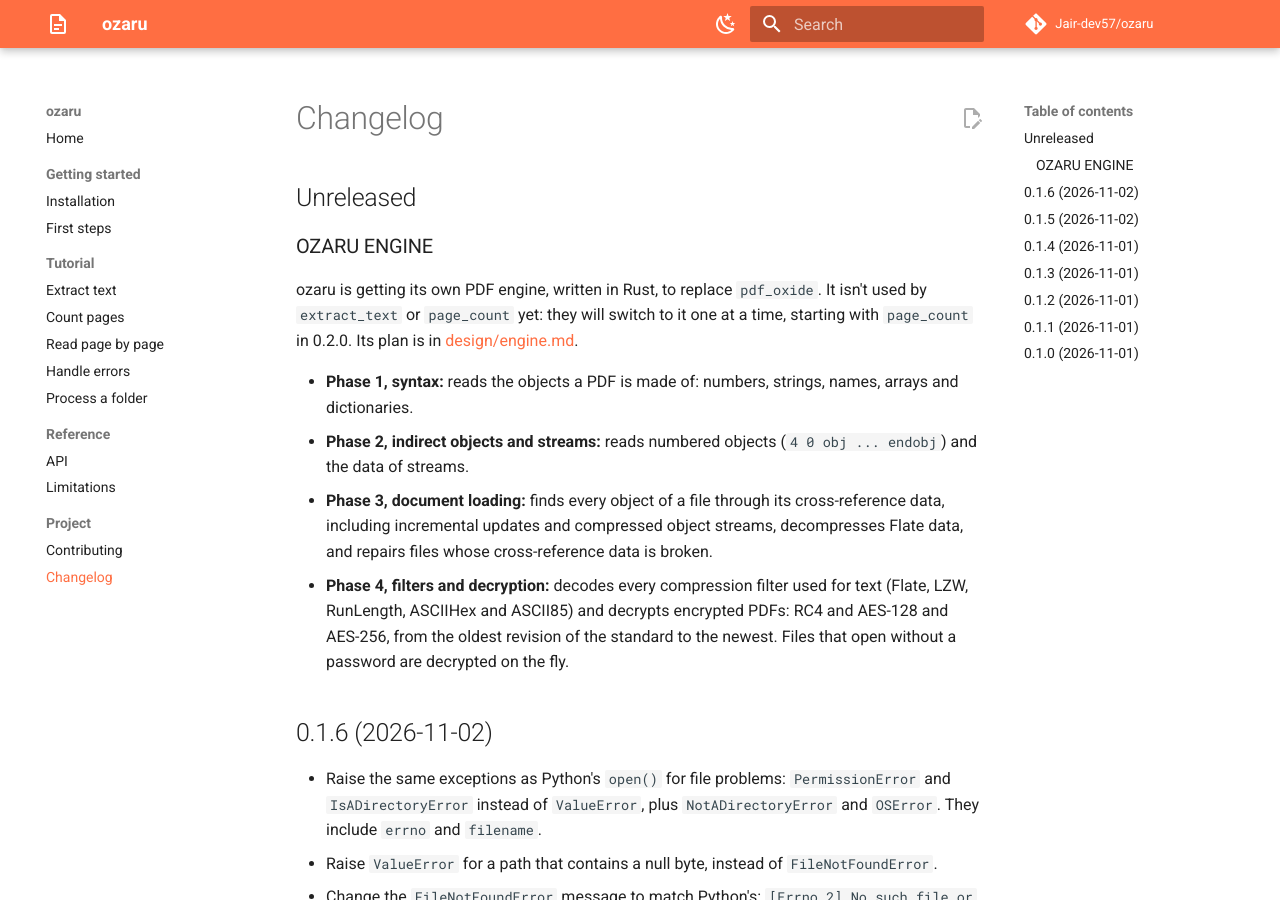
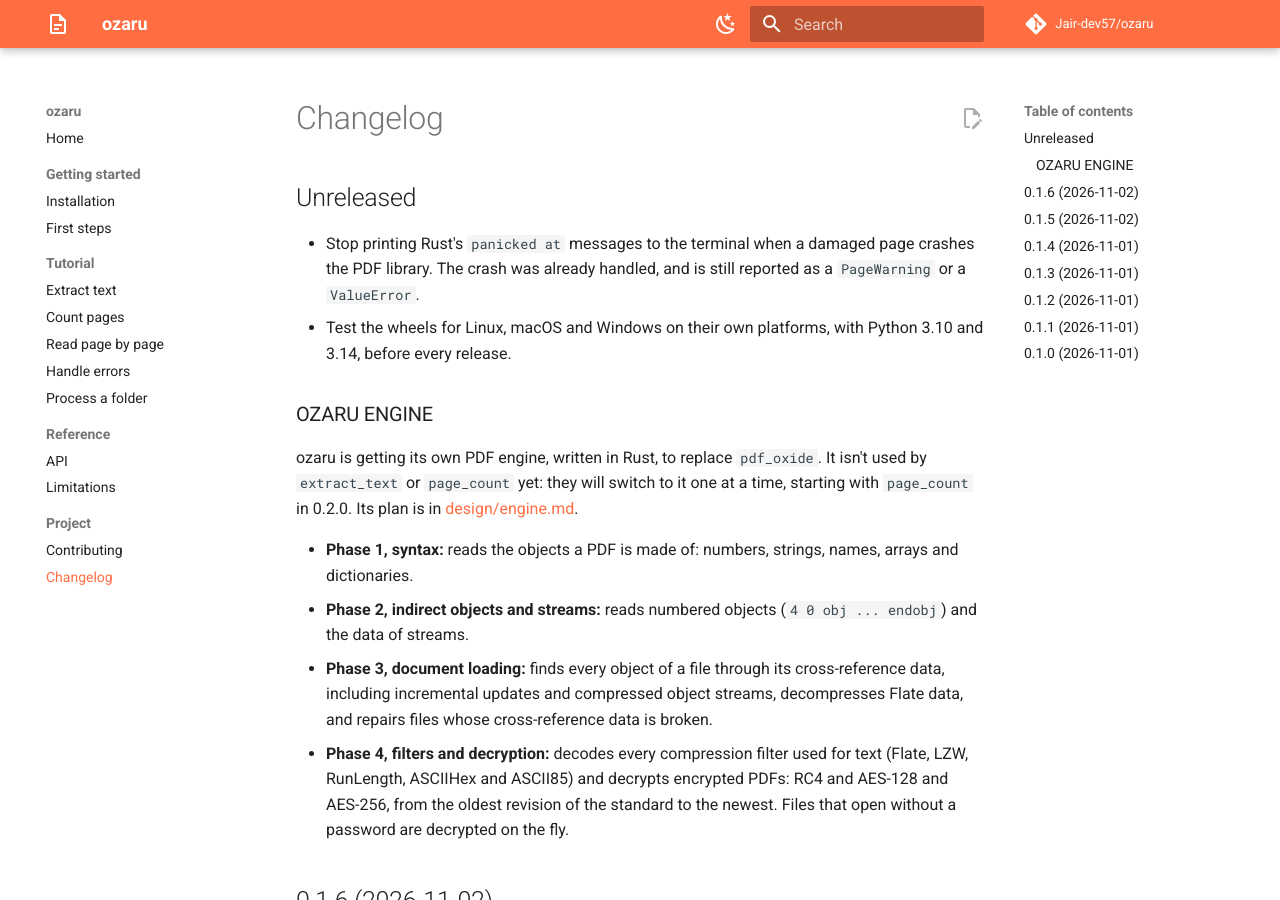
Before and after one commit to Jair-dev57/ozaru, an MkDocs documentation site: the page built from docs/changelog.md, in a window 1280 px wide and 900 px high. Built offline with MkDocs 1.6.1 and Material for MkDocs 9.7.7, drawn with Linux system fonts in a browser that asks for light colours; comment, search, counter and statistics services are not loaded.

```diff
--- a/docs/changelog.md
+++ b/docs/changelog.md
@@ -1,6 +1,12 @@
 # Changelog
 
 ## Unreleased
+
+- Stop printing Rust's `panicked at` messages to the terminal when a damaged page
+  crashes the PDF library. The crash was already handled, and is still reported
+  as a `PageWarning` or a `ValueError`.
+- Test the wheels for Linux, macOS and Windows on their own platforms, with
+  Python 3.10 and 3.14, before every release.
 
 ### OZARU ENGINE
 
```
